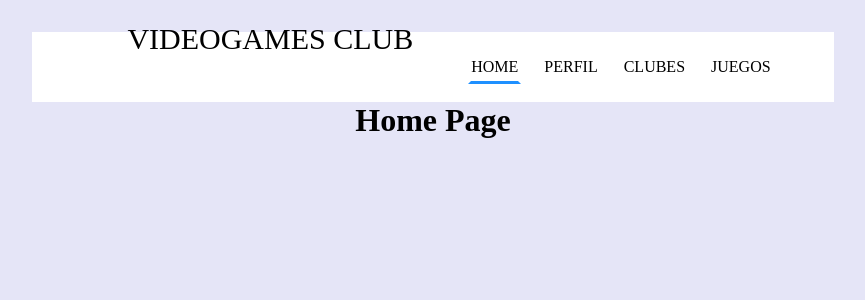
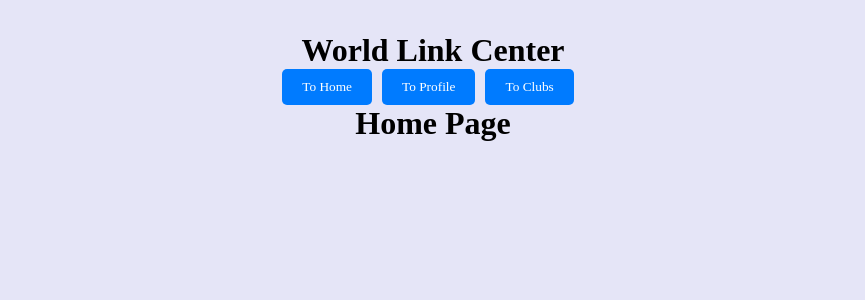
Before and after one commit to SebastianCermeno/MicroProyecto2-SistemasInformacion, a React (Vite) app: page / in a window 1280 px wide. Shown: the top 300 px of the page, without its empty margins (207-1072 px from the left). Built offline with nearby package versions, Linux system fonts and the light colour scheme.

Commit message:
Run Vite Build

```diff
--- a/package.json
+++ b/package.json
@@ -11,7 +11,6 @@
   },
   "dependencies": {
     "firebase": "^10.8.1",
-    "firebase-tools": "^13.4.1",
     "react": "^18.2.0",
     "react-dom": "^18.2.0",
     "react-router-dom": "^6.22.3"
@@ -24,6 +23,7 @@
     "eslint-plugin-react": "^7.33.2",
     "eslint-plugin-react-hooks": "^4.6.0",
     "eslint-plugin-react-refresh": "^0.4.5",
+    "firebase-tools": "^13.4.1",
     "vite": "^5.1.4"
   },
   "description": "(Descripción y objetivos del Micro Proyecto)",
--- a/src/App.jsx
+++ b/src/App.jsx
@@ -6,8 +6,19 @@ import HomePage from './Pages/Home Page/HomePage.jsx'
 import ProfilePage from './Pages/ProfilePage/ProfilePage.jsx'
 import ClubsPage from './Pages/Clubs Page/ClubsPage.jsx'
 
+import { initializeApp } from 'firebase/app'
 
 function App() {
+  const firebaseConfig = {
+    apiKey: "AIzaSyBAwaLMum4Kf1yg16waWF_M6gDKAJijPIw",
+    authDomain: "microproyecto-2-unimet.firebaseapp.com",
+    projectId: "microproyecto-2-unimet",
+    storageBucket: "microproyecto-2-unimet.appspot.com",
+    messagingSenderId: "314563214259",
+    appId: "1:314563214259:web:f717dacfd2e96959fbe9c6",
+    measurementId: "G-51XGX9LY5X"
+  };
+  const app = initializeApp(firebaseConfig)
   return (
     <Router>
       <NavigationBar></NavigationBar>
--- a/src/Page Components/NavigationBar/NavigationBar.css
+++ b/src/Page Components/NavigationBar/NavigationBar.css
@@ -26,7 +26,7 @@ header {
     display: flex;
     align-items: center;
     justify-content: space-between;
-    padding: 0 50px;
+padding: 0 50px;
 }
 header .logo {
     font-size: 30px;
@@ -34,7 +34,7 @@ header .logo {
 }
 header nav ul {
     display: flex;
-}
+    }
 header nav ul li a {
     display: inline-block;
     color: #000;
--- a/src/Page Components/NavigationBar/NavigationBar.jsx
+++ b/src/Page Components/NavigationBar/NavigationBar.jsx
@@ -1,7 +1,6 @@
-//import { useNavigate } from 'react-router-dom';
+import { useNavigate } from 'react-router-dom';
 import './NavigationBar.css'
 
-/*
 function NavigationBar() {
     const navigationController = useNavigate()
     const pageDictionary = new Map([
@@ -16,7 +15,6 @@ function NavigationBar() {
         try {
             navigationController(pageDictionary.get(pageID))
         } catch (error) {
-            console.log(error);
         }
     }
     return(
@@ -40,38 +38,5 @@ function NavigationBar() {
         </>
     );
 }
-*/
-
-
-
-function NavigationBar() {
-    return (
-        <header>
-            <div className="logo">VideoGames Club</div>
-            <input type="checkbox" id="nav_check" hidden />
-            <nav>
-                <ul>
-                    <li>
-                        <a href="/" className="active">Home</a>
-                    </li>
-                    <li>
-                        <a href="/">Perfil</a>
-                    </li>
-                    <li>
-                        <a href="/">Clubes</a>
-                    </li>
-                    <li>
-                        <a href="/">Juegos</a>
-                    </li>
-                </ul>
-            </nav>
-            <label htmlFor="nav_check" className="hamburger">
-                <div></div>
-                <div></div>
-                <div></div>
-            </label>
-        </header>
-    );
-}
 
 export default NavigationBar
--- a/src/Pages/Log In Page/LogInPage.jsx
+++ b/src/Pages/Log In Page/LogInPage.jsx
@@ -1,7 +1,7 @@
 import './LogInPage.css'
 
 function LogInPage() {
-    return (
+return (
         <form className="form">
           <h2 className="form__title">Inicia Sesión</h2>
           <p className="form__paragraph">¿Aún no tienes una cuenta? <a href="#" className="form__link">Entra aquí</a></p>
--- a/src/Pages/ProfilePage/ProfilePage.jsx
+++ b/src/Pages/ProfilePage/ProfilePage.jsx
@@ -1,3 +1,5 @@
+import './ProfilePage.css'
+
 function ProfilePage() {
     return(
 
--- a/src/Pages/Register Page/RegisterPage.jsx
+++ b/src/Pages/Register Page/RegisterPage.jsx
@@ -1,5 +1,5 @@
 function RegisterPage() {
-    return(
+return(
     <form className="form">
     <h2 className="form__title">Registrarse</h2>
 
```
Also changed, not shown: 5 other files (tests, documents, lock files or other folders).
